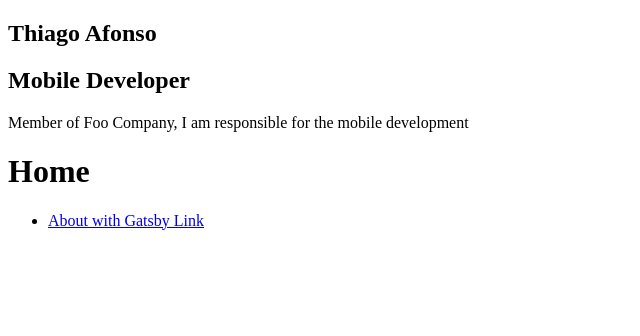
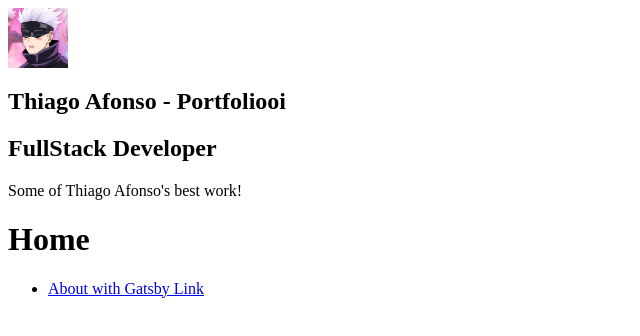
Before and after one commit to zTaaso/ztaaso-portfolio, a Gatsby site: page / in a window 1280 px wide. Shown: the whole page, without its empty margins (0-640 px from the left). Built offline with nearby package versions, Linux system fonts and the light colour scheme; Gatsby itself is replaced by a stand-in of ours.

Commit message:
profile component - graphql queries added

```diff
--- a/gatsby-config.js
+++ b/gatsby-config.js
@@ -1,8 +1,9 @@
 module.exports = {
   siteMetadata: {
-    title: `Gatsby Default Starter`,
-    description: `Kick off your next, great Gatsby project with this default starter. This barebones starter ships with the main Gatsby configuration files you might need.`,
-    author: `@gatsbyjs`,
+    title: `Thiago Afonso - Portfolio`,
+    position: 'FullStack Developer',
+    description: `Some of Thiago Afonso's best work!`,
+    author: `@ztaaso`,
     siteUrl: `https://gatsbystarterdefaultsource.gatsbyjs.io/`,
   },
   plugins: [
@@ -35,4 +36,4 @@ module.exports = {
     // To learn more, visit: https://gatsby.dev/offline
     // `gatsby-plugin-offline`,
   ],
-}
+};
--- a/package.json
+++ b/package.json
@@ -22,6 +22,7 @@
   "devDependencies": {
     "@typescript-eslint/eslint-plugin": "^5.1.0",
     "@typescript-eslint/parser": "^5.1.0",
+    "cross-env": "^7.0.3",
     "eslint": "^7.32.0",
     "eslint-config-airbnb": "^18.2.1",
     "eslint-config-prettier": "^8.3.0",
@@ -41,6 +42,7 @@
   "scripts": {
     "build": "gatsby build",
     "develop": "gatsby develop",
+    "develop:playground": "cross-env GATSBY_GRAPHQL_IDE=playground gatsby develop",
     "format": "prettier --write \"**/*.{js,jsx,ts,tsx,json,md}\"",
     "start": "gatsby develop",
     "serve": "gatsby serve",
--- /dev/null
+++ b/src/components/Avatar/index.tsx
@@ -0,0 +1,34 @@
+import React from 'react';
+import { useStaticQuery, graphql } from 'gatsby';
+import { GatsbyImage, StaticImage } from 'gatsby-plugin-image';
+
+const Avatar = () => {
+  const { avatarImage } = useStaticQuery(graphql`
+    query {
+      avatarImage: file(relativePath: { eq: "profile-photo.jpg" }) {
+        childImageSharp {
+          gatsbyImageData(layout: FIXED, width: 60, height: 60)
+        }
+      }
+    }
+  `);
+
+  console.log({ avatarImage });
+
+  return (
+    <GatsbyImage
+      image={avatarImage.childImageSharp.gatsbyImageData}
+      alt="profile-picture"
+    />
+  );
+
+  return (
+    <StaticImage
+      // image={avatarImage.childImageSharp.fixed}
+      src="../../images/profile-photo.jpg"
+      alt="profile-picture"
+    />
+  );
+};
+
+export default Avatar;
--- /dev/null
+++ b/src/components/Layout/index.tsx
@@ -0,0 +1,14 @@
+import * as React from 'react';
+
+import Profile from '../Profile';
+
+const Layout = ({ children }) => (
+  <>
+    <aside>
+      <Profile />
+    </aside>
+    <main>{children}</main>
+  </>
+);
+
+export default Layout;
--- a/src/components/Profile/index.tsx
+++ b/src/components/Profile/index.tsx
@@ -1,15 +1,33 @@
-import React from "react"
+import React from 'react';
+import { useStaticQuery, graphql } from 'gatsby';
+import Avatar from '../Avatar';
 
 interface ProfileProps {}
 
 const Profile: React.FC<ProfileProps> = () => {
+  const {
+    site: { siteMetadata },
+  } = useStaticQuery(graphql`
+    query MySiteMetaData {
+      site {
+        siteMetadata {
+          title
+          position
+          author
+          description
+        }
+      }
+    }
+  `);
+
   return (
     <div className="Profile-wrapper">
-      <h1>Thiago Afonso</h1>
-      <h2>Mobile Developer</h2>
-      <p>Member of Foo Company, I am responsible for the mobile development</p>
+      <Avatar />
+      <h1>{`${siteMetadata.title}oi`}</h1>
+      <h2>{siteMetadata.position}</h2>
+      <p>{siteMetadata.description}</p>
     </div>
-  )
-}
+  );
+};
 
-export default Profile
+export default Profile;
--- a/src/components/layout.js
+++ /dev/null
@@ -1,20 +0,0 @@
-import * as React from "react"
-import PropTypes from "prop-types"
-import Profile from "./Profile"
-
-const Layout = ({ children }) => {
-  return (
-    <>
-      <aside>
-        <Profile />
-      </aside>
-      <main>{children}</main>
-    </>
-  )
-}
-
-Layout.propTypes = {
-  children: PropTypes.node.isRequired,
-}
-
-export default Layout
```
Also changed, not shown: src/images/profile-photo.jpg (added), 1 other file.
